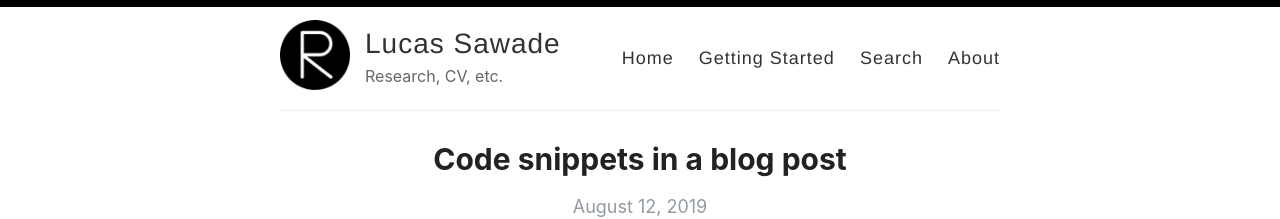
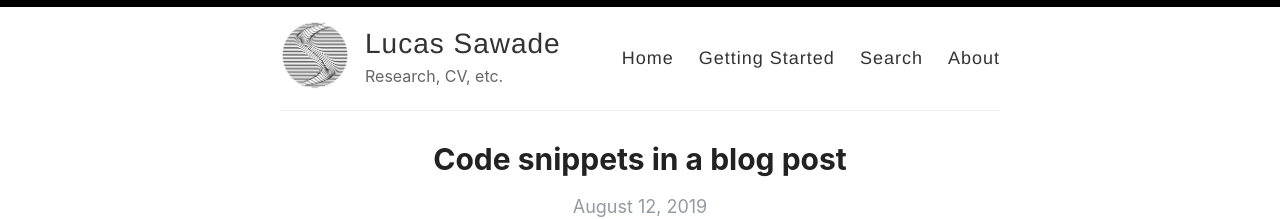
Before and after one commit to lsawade/lsawade.github.io, a Jekyll site: the page built from index.html, in a window 1280 px wide. Shown: the top 219 px of the page. Built offline with Jekyll 4.4.1, drawn with Linux system fonts in a browser that asks for light colours; the list of posts is cut into pages by our own code.

Commit message:
Update _config.yml

```diff
--- a/_config.yml
+++ b/_config.yml
@@ -12,7 +12,7 @@ author: Lucas Sawade
 description: Research, CV, etc.
 
 # URL of your avatar or profile pic (you could use your GitHub profile pic)
-avatar: /images/reverie.png
+avatar: /images/logo.png
 
 #
 # Flags below are optional
```
